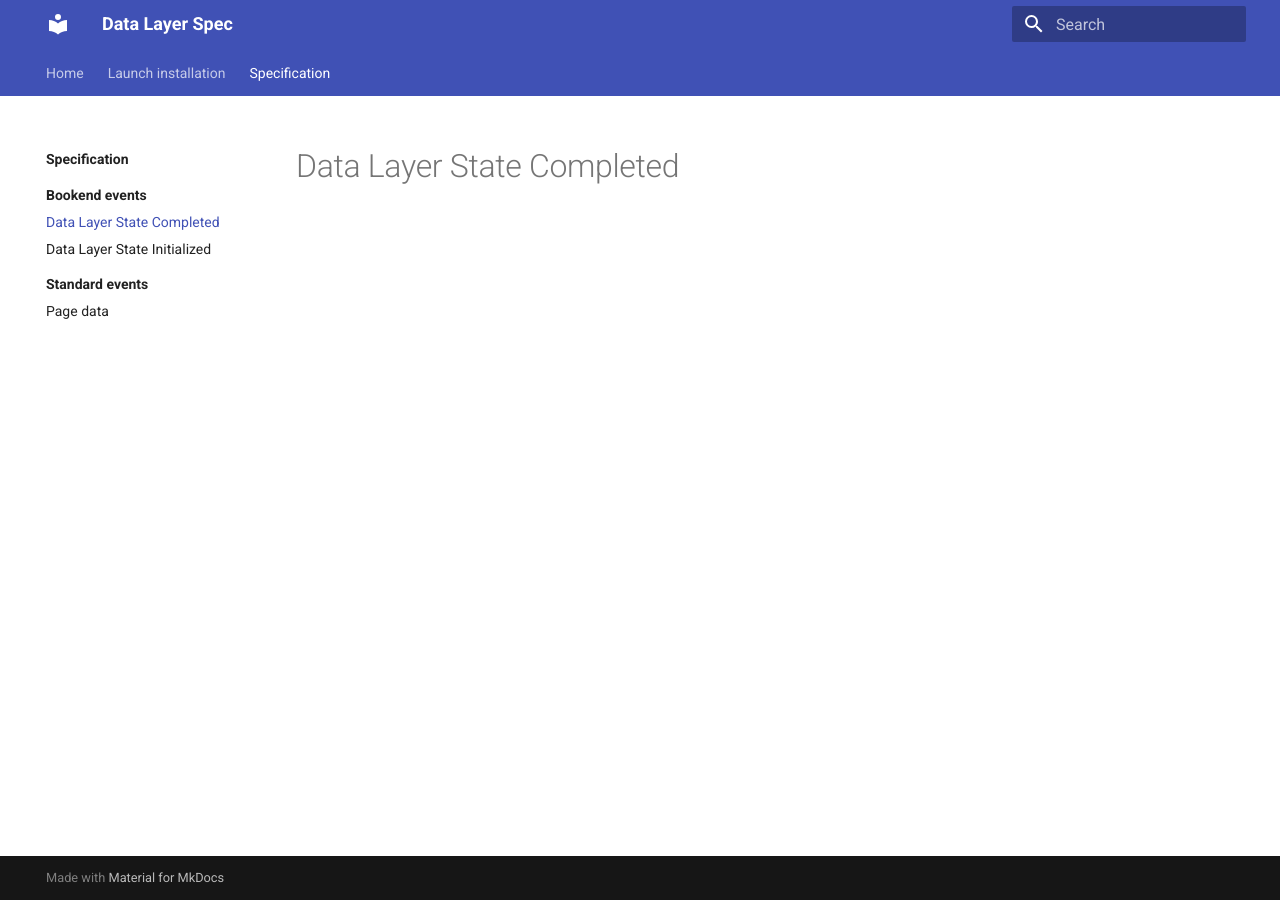
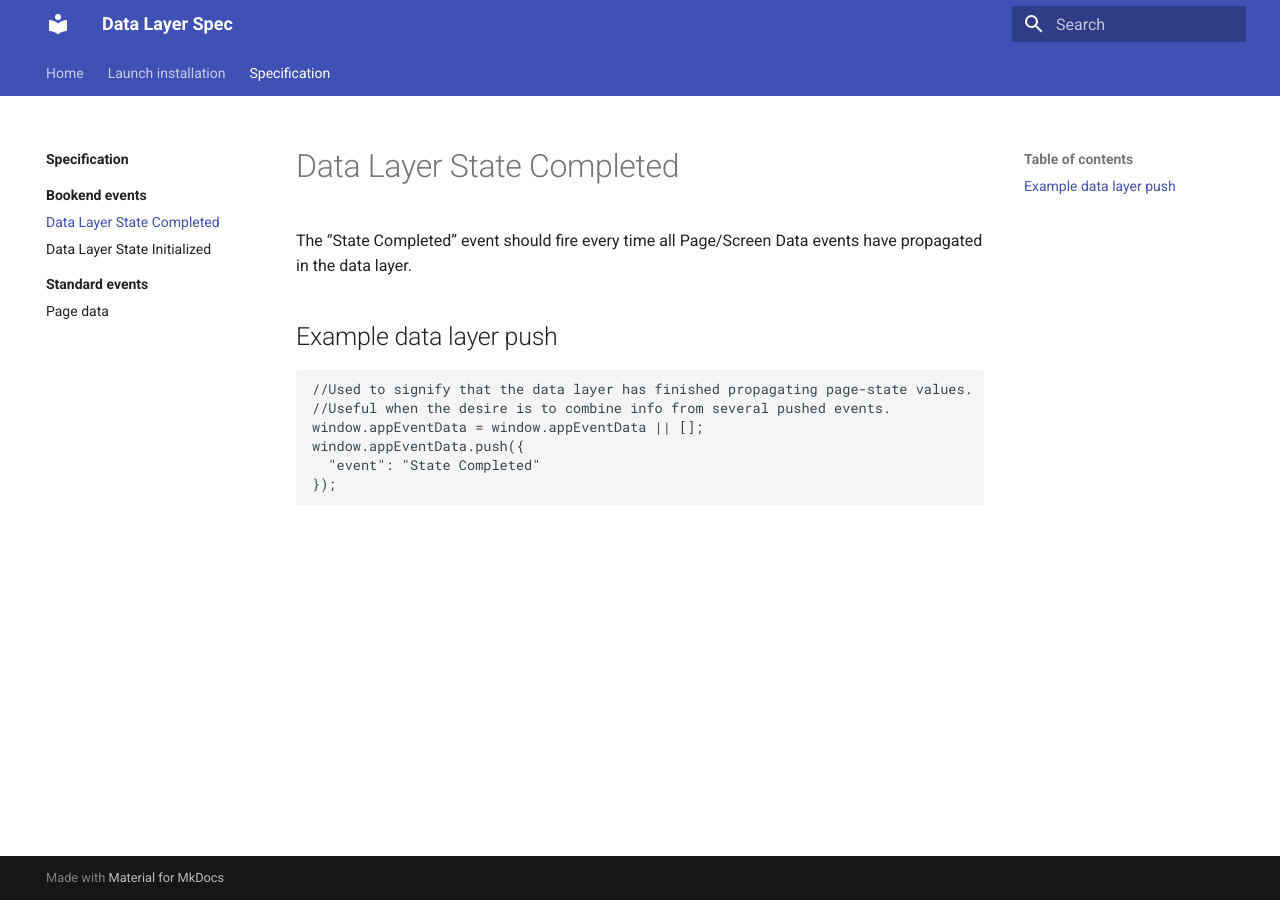
Before and after one commit to further-external/client-nyl-aarp-dl-spec, an MkDocs documentation site: the page built from docs/specification/bookend_events/state_completed.md, in a window 1280 px wide. Built offline with MkDocs 1.6.1 and Material for MkDocs 9.7.7, drawn with Linux system fonts in a browser that asks for light colours.

Commit message:
updated state completed event spec

````diff
--- a/docs/specification/bookend_events/state_completed.md
+++ b/docs/specification/bookend_events/state_completed.md
@@ -1,3 +1,15 @@
 ---
 title: Data Layer State Completed
 ---
+
+The “State Completed” event should fire every time all Page/Screen Data events have propagated in the data layer.
+
+## Example data layer push
+```js
+//Used to signify that the data layer has finished propagating page-state values.
+//Useful when the desire is to combine info from several pushed events.
+window.appEventData = window.appEventData || [];
+window.appEventData.push({
+  "event": "State Completed"
+});
+```
````
